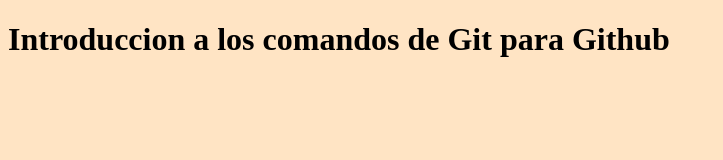
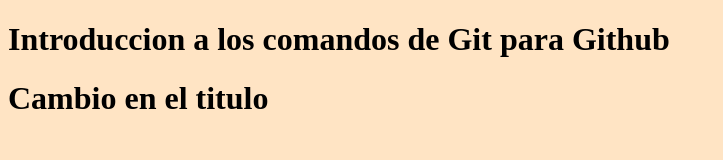
Before and after one commit to Fernando1999hsm/IHC, a plain HTML site: page index.html in a window 1280 px wide. Shown: the whole page, without its empty margins (0-723 px from the left). Drawn offline with Linux system fonts and the light colour scheme.

Commit message:
Cambio de titulo con JavaScript

```diff
--- a/app.js
+++ b/app.js
@@ -0,0 +1,3 @@
+let titulo = document.getElementById('titulo');
+
+titulo.innerHTML = "Cambio en el titulo";
--- a/index.html
+++ b/index.html
@@ -9,5 +9,8 @@
 </head>
 <body>
     <h1> Introduccion a los comandos de Git para Github </h1>
+    <h1 id="titulo">Introducciona los comandos de Git oara Github</h1>
+
+    <script src="app.js"></script>
 </body>
 </html>
```
